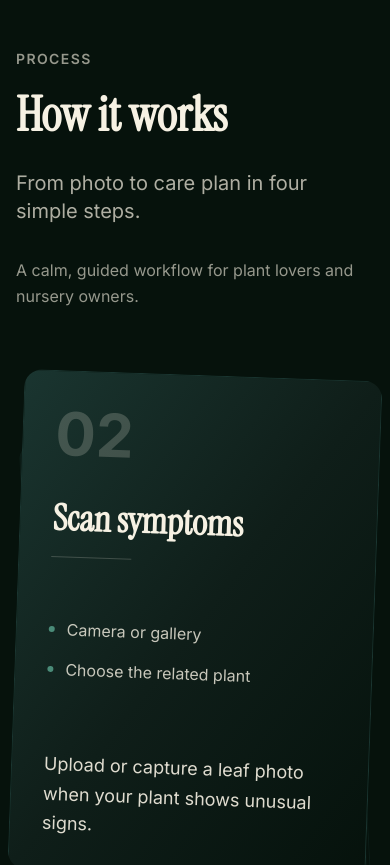
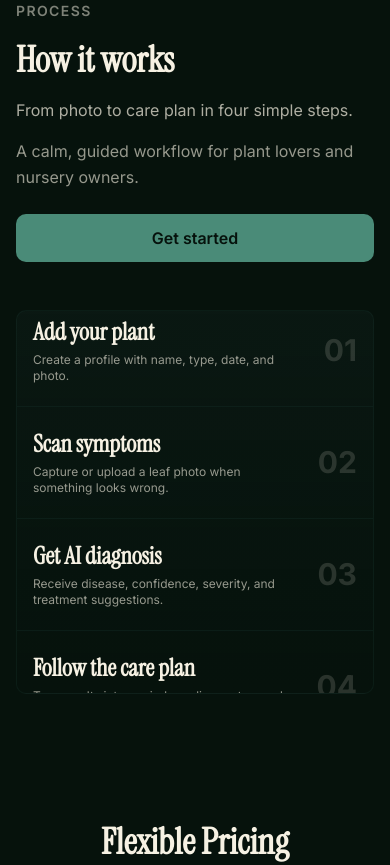
Before and after one commit to ToanLkt/plantcare-hub-landing-page, a Next.js app: page / in a window 390 px wide. Shown: the part 6200-7065 px from the top of the page. Built offline with nearby package versions, Linux system fonts and the light colour scheme.

Commit message:
feat: add vertical marquee animation and update HowItWorks component

```diff
--- a/components/HowItWorks.tsx
+++ b/components/HowItWorks.tsx
@@ -1,165 +1,195 @@
 'use client';
 
 import { motion } from 'framer-motion';
-import { useEffect, useState, useRef } from 'react';
-import { useInView } from 'react-intersection-observer';
 
 const steps = [
   {
     number: '01',
     title: 'Add your plant',
-    description: 'Create a plant profile with name, type, planting date, and a photo.',
-    bullets: ['Fast setup', 'Photo upload'],
-    rotation: -3,
+    description: 'Create a profile with name, type, date, and photo.',
   },
   {
     number: '02',
     title: 'Scan symptoms',
-    description: 'Upload or capture a leaf photo when your plant shows unusual signs.',
-    bullets: ['Camera or gallery', 'Choose the related plant'],
-    rotation: 2,
+    description: 'Capture or upload a leaf photo when something looks wrong.',
   },
   {
     number: '03',
     title: 'Get AI diagnosis',
-    description: 'PlantCare Hub analyzes the image and returns possible disease, confidence, severity, and treatment suggestions.',
-    bullets: ['Clear diagnosis', 'Smart recommendations'],
-    rotation: -2,
+    description: 'Receive disease, confidence, severity, and treatment suggestions.',
   },
   {
     number: '04',
     title: 'Follow the care plan',
-    description: 'Save the result and turn suggestions into reminders, diary updates, and care actions.',
-    bullets: ['Reminders', 'Track progress'],
-    rotation: 3,
+    description: 'Turn results into reminders, diary notes, and care actions.',
   },
 ];
 
-function StepCard({ step, isActive }: { step: typeof steps[0]; isActive: boolean }) {
+function VerticalMarqueeTrack() {
+  // Duplicate steps for seamless looping
+  const duplicatedSteps = [...steps, ...steps];
+
   return (
+    <div className="relative overflow-hidden h-full">
+      {/* Main animated track */}
       <motion.div
         animate={{
-        opacity: isActive ? 1 : 0.35,
-        scale: isActive ? 1 : 0.92,
-        y: isActive ? 0 : 40,
-        zIndex: isActive ? 10 : 5,
+          y: [0, -50],
         }}
-      transition={{ duration: 0.5, ease: 'easeInOut' }}
-      style={{ rotate: step.rotation }}
-      className="absolute inset-0 rounded-2xl overflow-hidden"
+        transition={{
+          duration: 20,
+          ease: 'linear',
+          repeat: Infinity,
+        }}
+        onHoverStart={() => {
+          // Pause animation on hover - handled via CSS class
+        }}
+        className="flex flex-col gap-0 pause-on-hover"
       >
-      <div className="min-h-[500px] lg:min-h-[600px] bg-gradient-to-br from-[#1A3530] via-[#0F1E19] to-[#06120C] p-8 lg:p-12 flex flex-col justify-between border border-border">
-        {/* Top section */}
-        <div>
-          <p className="text-6xl lg:text-7xl font-bold text-foreground/20 mb-8">{step.number}</p>
-          <h3 className="font-heading text-4xl lg:text-5xl font-bold text-foreground mb-4 leading-tight">
+        {duplicatedSteps.map((step, idx) => (
+          <div
+            key={idx}
+            className="flex-shrink-0 h-40 lg:h-48 flex items-center justify-between gap-8 px-6 lg:px-8 py-8 lg:py-10 border-t border-border/30 hover:bg-foreground/5 transition-colors"
+          >
+            {/* Content */}
+            <div className="flex-1 min-w-0">
+              <h3 className="font-heading text-4xl lg:text-5xl font-bold text-foreground mb-2 leading-tight">
                 {step.title}
               </h3>
-          <div className="h-px bg-foreground/20 mb-6 max-w-20" />
+              <p className="text-sm lg:text-base text-foreground/60 leading-relaxed">
+                {step.description}
+              </p>
             </div>
 
-        {/* Bullets */}
-        <div className="flex flex-col gap-4 mb-8">
-          {step.bullets.map((bullet, idx) => (
-            <div key={idx} className="flex items-center gap-3">
-              <div className="w-1.5 h-1.5 bg-secondary rounded-full" />
-              <p className="text-foreground/80">{bullet}</p>
+            {/* Step number on the right */}
+            <div className="flex-shrink-0 text-5xl lg:text-6xl font-bold text-foreground/15">
+              {step.number}
+            </div>
           </div>
         ))}
+      </motion.div>
+
+      {/* Gradient overlays for fade effect */}
+      <div className="absolute top-0 left-0 right-0 h-12 lg:h-16 bg-gradient-to-b from-background to-transparent pointer-events-none z-10" />
+      <div className="absolute bottom-0 left-0 right-0 h-12 lg:h-16 bg-gradient-to-t from-background to-transparent pointer-events-none z-10" />
     </div>
-
-        {/* Description and visual placeholder */}
-        <div className="flex flex-col lg:flex-row items-start lg:items-end justify-between gap-6">
-          <p className="text-lg text-foreground/90 leading-relaxed max-w-xs flex-1">{step.description}</p>
-          <div className="hidden lg:block w-24 h-24 rounded-lg bg-gradient-to-br from-secondary/10 to-secondary/5 border border-secondary/10" />
-        </div>
-      </div>
-    </motion.div>
   );
 }
 
 export function HowItWorks() {
-  const [mounted, setMounted] = useState(false);
-  const [activeStep, setActiveStep] = useState(0);
-  const { ref: sectionRef, inView: sectionInView } = useInView({
-    threshold: 0.3,
-    triggerOnce: false,
-  });
-  const containerRef = useRef<HTMLDivElement>(null);
-
-  useEffect(() => {
-    setMounted(true);
-  }, []);
-
-  useEffect(() => {
-    if (!containerRef.current) return;
-
-    const container = containerRef.current;
-    const handleScroll = () => {
-      if (!sectionInView) return;
-
-      const rect = container.getBoundingClientRect();
-      const scrollProgress = Math.max(0, Math.min(1, (window.innerHeight - rect.top) / window.innerHeight));
-      const stepIndex = Math.floor(scrollProgress * steps.length);
-      setActiveStep(Math.min(stepIndex, steps.length - 1));
-    };
-
-    window.addEventListener('scroll', handleScroll);
-    return () => window.removeEventListener('scroll', handleScroll);
-  }, [sectionInView]);
-
-  if (!mounted) return null;
-
   return (
-    <section
-      ref={sectionRef}
-      className="bg-background px-4 py-24 sm:px-6 lg:px-8 lg:py-32"
-      style={{ minHeight: 'fit-content' }}
+    <section className="bg-background px-4 py-12 sm:px-6 lg:px-8 lg:py-24">
+      <div className="mx-auto max-w-7xl">
+        {/* Desktop: Two-column layout */}
+        <div className="hidden lg:grid lg:grid-cols-2 lg:gap-16 lg:min-h-[700px] items-start">
+          {/* Left column - static */}
+          <motion.div
+            initial={{ opacity: 0, x: -40 }}
+            whileInView={{ opacity: 1, x: 0 }}
+            transition={{ duration: 0.6 }}
+            viewport={{ once: true, margin: '-100px' }}
+            className="flex flex-col justify-start pt-8"
           >
-      <div className="mx-auto max-w-7xl">
-        <div className="grid grid-cols-1 lg:grid-cols-2 gap-12 lg:gap-20 items-start min-h-screen lg:min-h-[120vh]">
-          {/* Left column - sticky */}
-          <motion.div
-            initial={{ opacity: 0, x: -50 }}
-            animate={sectionInView ? { opacity: 1, x: 0 } : { opacity: 0, x: -50 }}
-            transition={{ duration: 0.6 }}
-            className="lg:sticky lg:top-32 lg:h-fit"
-          >
-            <p className="text-sm tracking-widest text-foreground/60 font-semibold mb-4">PROCESS</p>
+            <p className="text-sm tracking-widest text-foreground/50 font-semibold mb-4">PROCESS</p>
             <h2 className="font-heading text-5xl lg:text-6xl font-bold text-foreground mb-6 leading-tight">
               How it works
             </h2>
-            <p className="text-xl text-foreground/70 mb-8 max-w-md">
+            <p className="text-lg text-foreground/70 mb-6">
               From photo to care plan in four simple steps.
             </p>
-            <p className="text-foreground/60 max-w-md leading-relaxed">
+            <p className="text-foreground/60 leading-relaxed mb-10 max-w-md">
               A calm, guided workflow for plant lovers and nursery owners.
             </p>
 
-            {/* Step indicators - optional visual aid */}
-            <div className="mt-12 flex flex-col gap-3 hidden lg:flex">
-              {steps.map((_, idx) => (
-                <motion.div
-                  key={idx}
-                  animate={{
-                    opacity: activeStep === idx ? 1 : 0.3,
-                    x: activeStep === idx ? 8 : 0,
-                  }}
-                  className="h-1 bg-secondary rounded-full"
-                  style={{ width: activeStep === idx ? '40px' : '24px' }}
-                />
-              ))}
-            </div>
+            {/* CTA Button */}
+            <motion.button
+              whileHover={{ scale: 1.05 }}
+              whileTap={{ scale: 0.98 }}
+              className="w-fit px-8 py-3 rounded-lg bg-secondary text-background font-semibold hover:bg-secondary/90 transition-colors"
+            >
+              Get started
+            </motion.button>
           </motion.div>
 
-          {/* Right column - animated rotating cards */}
+          {/* Right column - auto-looping vertical marquee */}
           <motion.div
-            ref={containerRef}
-            className="relative h-[500px] lg:h-[600px]"
+            initial={{ opacity: 0, x: 40 }}
+            whileInView={{ opacity: 1, x: 0 }}
+            transition={{ duration: 0.6 }}
+            viewport={{ once: true, margin: '-100px' }}
+            className="h-[700px] rounded-xl overflow-hidden bg-gradient-to-b from-card/50 to-background border border-border/30"
           >
-            {steps.map((step, idx) => (
-              <StepCard key={idx} step={step} isActive={activeStep === idx} />
+            <VerticalMarqueeTrack />
+          </motion.div>
+        </div>
+
+        {/* Mobile: Stacked layout */}
+        <div className="lg:hidden">
+          <motion.div
+            initial={{ opacity: 0, y: 30 }}
+            whileInView={{ opacity: 1, y: 0 }}
+            transition={{ duration: 0.6 }}
+            viewport={{ once: true, margin: '-50px' }}
+            className="mb-12"
+          >
+            <p className="text-sm tracking-widest text-foreground/50 font-semibold mb-4">PROCESS</p>
+            <h2 className="font-heading text-4xl font-bold text-foreground mb-4 leading-tight">
+              How it works
+            </h2>
+            <p className="text-base text-foreground/70 mb-4">
+              From photo to care plan in four simple steps.
+            </p>
+            <p className="text-foreground/60 leading-relaxed mb-6">
+              A calm, guided workflow for plant lovers and nursery owners.
+            </p>
+
+            <motion.button
+              whileHover={{ scale: 1.05 }}
+              whileTap={{ scale: 0.98 }}
+              className="w-full px-6 py-3 rounded-lg bg-secondary text-background font-semibold hover:bg-secondary/90 transition-colors"
+            >
+              Get started
+            </motion.button>
+          </motion.div>
+
+          {/* Mobile marquee */}
+          <motion.div
+            initial={{ opacity: 0 }}
+            whileInView={{ opacity: 1 }}
+            transition={{ duration: 0.6 }}
+            viewport={{ once: true, margin: '-50px' }}
+            className="h-96 rounded-lg overflow-hidden bg-gradient-to-b from-card/50 to-background border border-border/30"
+          >
+            <motion.div
+              animate={{
+                y: [0, -50],
+              }}
+              transition={{
+                duration: 20,
+                ease: 'linear',
+                repeat: Infinity,
+              }}
+              className="flex flex-col gap-0 pause-on-hover"
+            >
+              {[...steps, ...steps].map((step, idx) => (
+                <div
+                  key={idx}
+                  className="flex-shrink-0 h-28 flex items-center justify-between gap-4 px-4 py-6 border-t border-border/30 hover:bg-foreground/5 transition-colors"
+                >
+                  <div className="flex-1 min-w-0">
+                    <h3 className="font-heading text-2xl font-bold text-foreground mb-1">
+                      {step.title}
+                    </h3>
+                    <p className="text-xs text-foreground/60 line-clamp-2">
+                      {step.description}
+                    </p>
+                  </div>
+                  <div className="flex-shrink-0 text-3xl font-bold text-foreground/15">
+                    {step.number}
+                  </div>
+                </div>
               ))}
+            </motion.div>
           </motion.div>
         </div>
       </div>
```
Also changed, not shown: app/globals.css (+20 -0 lines). Lines whose indentation alone changed are shown as unchanged.
